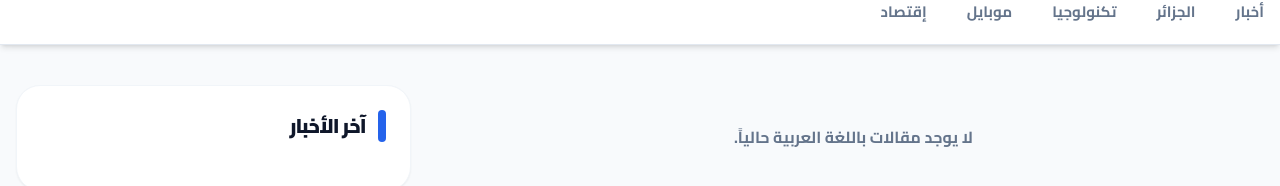
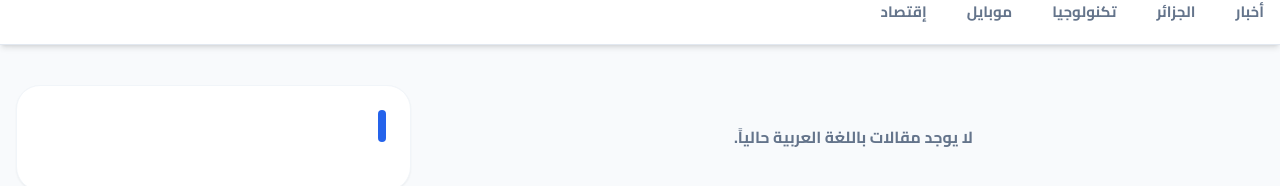
Before and after one commit to bastaps/Basta-InfosTech, a Jekyll site: the page built from ar/index.html, in a window 1280 px wide and 900 px high. Shown: the part 191-377 px from the top of the window. Built offline with Jekyll 4.4.1, drawn with Linux system fonts in a browser that asks for light colours; nearby versions of some CDN libraries.

Commit message:
Update ui.yml

```diff
--- a/_data/ui.yml
+++ b/_data/ui.yml
@@ -6,8 +6,6 @@ fr:
   eco: "Économie"
   contact: "Contact"
   search_placeholder: "Rechercher une actualité..."
-  read_more: "Lire la suite"
-  last_minutes: "Dernières minutes"
 
 ar:
   news: "أخبار"
@@ -17,5 +15,3 @@ ar:
   eco: "إقتصاد"
   contact: "اتصل بنا"
   search_placeholder: "بحث عن خبر..."
-  read_more: "اقرأ المزيد"
-  last_minutes: "آخر الأخبار"
```
